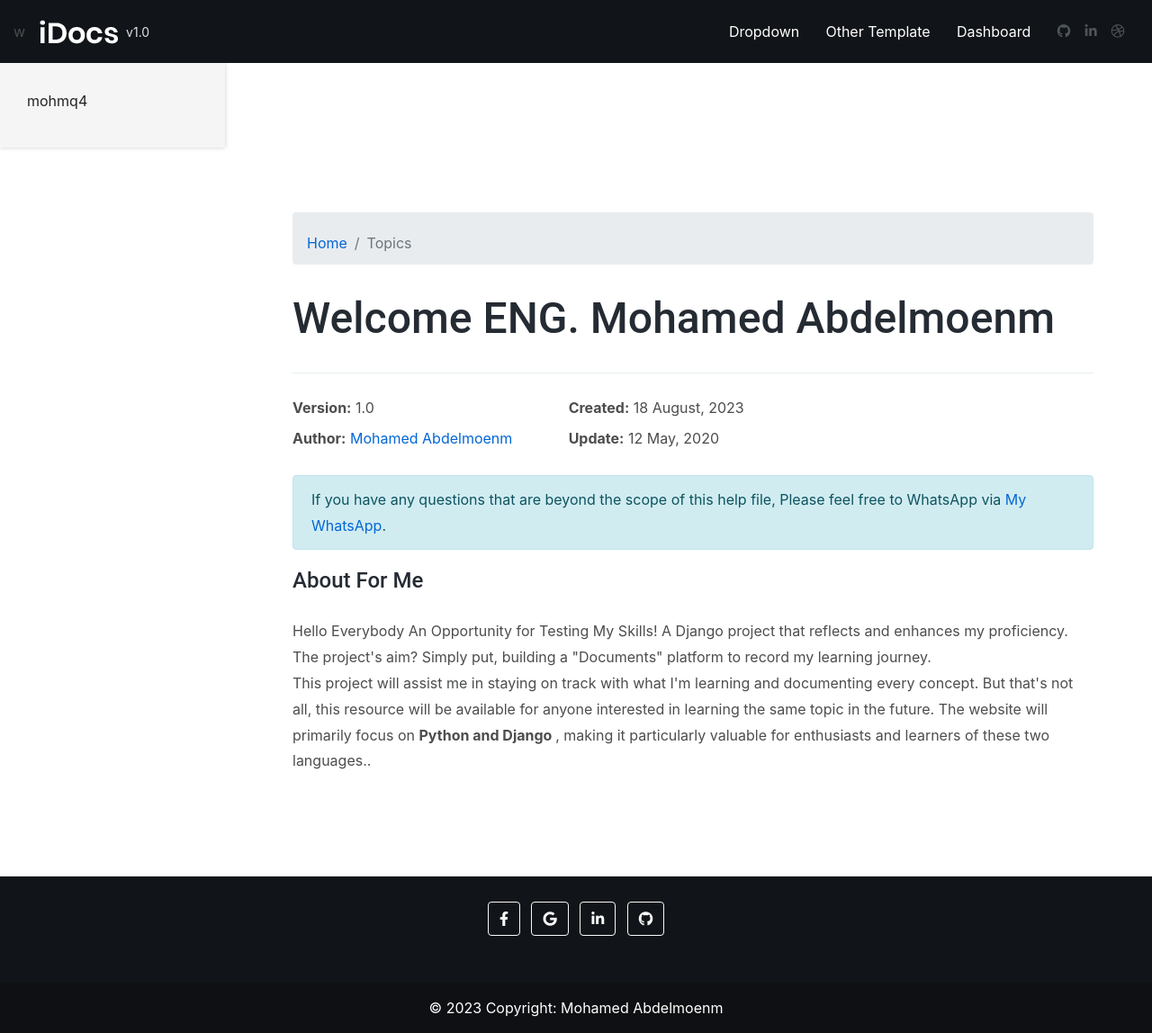
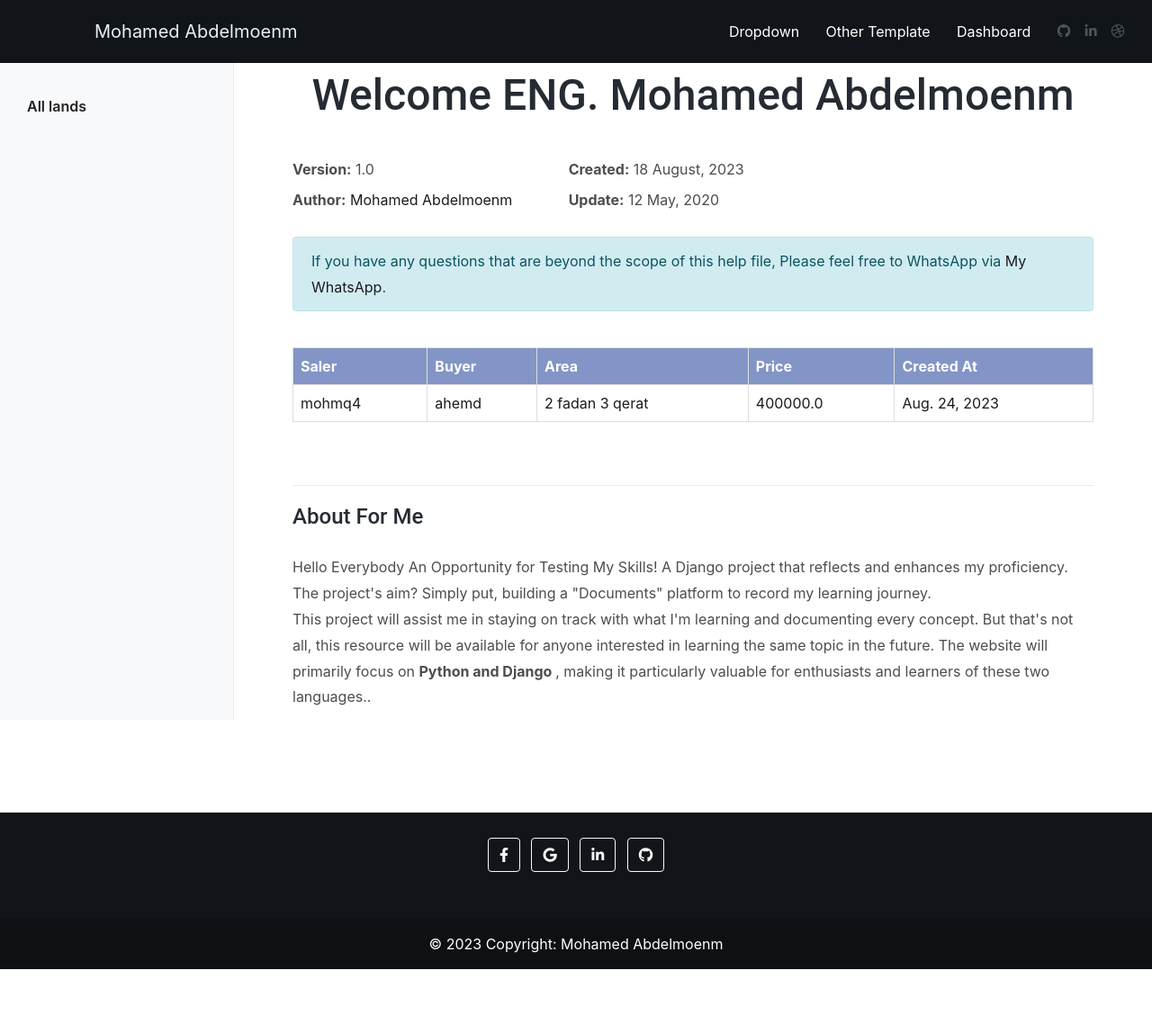
Before and after one commit to Mohamed00Abdelmonem/Dj-Measure-Acreage, a Django app: page / in a window 1280 px wide. Shown: the whole page at 90% size. After the commit the page ends 1077 px from the top, so only its background shows below. Run offline with Django 4.2, Linux system fonts and the light colour scheme; data comes from the database, SQL or seed files in the repository; some libraries are stand-ins or nearby versions.

Commit message:
update in frontend

```diff
--- a/app/templates/app/index.html
+++ b/app/templates/app/index.html
@@ -5,20 +5,59 @@
 
 
 
+<style>
+  table {
+    width: 100%;
+    border-collapse: collapse;
+    margin-bottom: 70px;
+    margin-top: 40px;
+  }
 
-<!-- New Sidebar Navigation
+  th, td {
+    border: 1px solid #ddd;
+    padding: 8px;
+    text-align: left;
+  }
+
+  th {
+    background-color: #8295c6;
+  }
+
+  tr:nth-child(even) {
+    background-color: #f2f2f2;
+  }
+  a {
+    color: rgb(27, 27, 27);
+    text-decoration: none;
+
+  }
+</style>
+
+
+
+
+
+<!-- Sidebar Navigation
 	============================ -->
-<div class="new-sidebar">
+
+
+	<div class="idocs-navigation bg-light">
+    <ul class="nav flex-column ">
+
+
+
+
+        <li class="nav-item"><a class="nav-link active" href="#idocs_start">All lands </a>
           <ul class="nav flex-column">
-
             {% for land in objects %}
                  <li class="nav-item"><a class="nav-link" href="/">{{land.name_saler}}</a></li>
             {% endfor %}
-    <!-- Add more links as needed -->
         </ul>
-</div>
+        </li>
 
 
+
+  </div>
 
 
  <!-- Docs Content
@@ -26,25 +65,9 @@
     <div class="idocs-content">
       <div class="container">
 
-
-        <!-- Getting Started
-    ============================ -->
-        <section id="idocs_start">
+        <h1>Welcome ENG. Mohamed Abdelmoenm</h1>
 
 
-            <!--Breadcrumb
-    ============================ -->
-          <ol class="breadcrumb my-4">
-            <li class="breadcrumb-item"><a href="/">Home</a></li>
-            <li class="breadcrumb-item active" aria-current="page">Topics </li>
-
-        </ol>
-
-
-        <h1>Welcome ENG. Mohamed Abdelmoenm</h1>
-        <!-- <h2>Your ThemeForest Item Name Here</h2>
-        <p class="lead">Thank you so much for purchasing our item from themeforest.</p> -->
-		<hr>
         <div class="row">
           <div class="col-sm-6 col-lg-4">
             <ul class="list-unstyled">
@@ -59,8 +82,38 @@
             </ul>
           </div>
         </div>
-        <p class="alert alert-info">If you have any questions that are beyond the scope of this help file, Please feel free to WhatsApp via <a target="_blank" href="https://wa.me/+201026120743">My WhatsApp</a>.</p>
+            <p class="alert alert-info">If you have any questions that are beyond the scope of this help file, Please feel free to WhatsApp via <a target="_blank" href="https://wa.me/+201064983621">My WhatsApp</a>.</p>
             </section>
+
+
+<table>
+  <thead>
+    <tr>
+      <th>Saler</th>
+      <th>Buyer</th>
+      <th>Area</th>
+      <th>Price</th>
+      <th>Created At</th>
+    </tr>
+  </thead>
+  <tbody>
+    {% for land in objects %}
+
+    <tr>
+      <td><a href="/">{{land.name_saler}}</a></td>
+      <td><a href="/">{{land.name_buyer}}</a></td>
+      <td><a href="/">{{land.area}}</a></td>
+      <td><a href="/">{{land.price}}</a></td>
+      <td><a href="/">{{land.created_at}}</a></td>
+
+    </tr>
+    {% endfor %}
+
+  </tbody>
+</table>
+
+
+     <hr>
 
 
         <h4>About For Me</h2>
--- a/app/templates/base.html
+++ b/app/templates/base.html
@@ -53,6 +53,101 @@
 a {
         text-decoration: none; /* This removes the underline */
     }
+
+    .navbar-brand {
+    display: inline-block;
+    padding-top: 0.3125rem;
+    padding-bottom: 0.3125rem;
+    margin-right: 3rem;
+    margin-left: 90px;
+    font-size: 3.25rem;
+    color: #e8f1f1;
+    }
+
+
+    body {
+            font-family: Arial, sans-serif;
+            margin: 20px;
+        }
+
+        h1 {
+            text-align: center;
+        }
+
+        table {
+            width: 100%;
+            border-collapse: collapse;
+        }
+
+        th,
+        td {
+            padding: 10px;
+            border: 1px solid #ccc;
+        }
+
+        th {
+            background-color: #698cd7;
+            font-weight: bold;
+            color: white;
+        }
+
+        td.actions {
+            text-align: center;
+        }
+
+
+        .edit-btn,
+        .delete-btn {
+            padding: 5px;
+            border-radius: 50%;
+            cursor: pointer;
+            font-size: 18px;
+        }
+
+        .add-doctor-btn {
+            background-color: #667ed4;
+            color: white;
+            margin-bottom: 20px;
+        }
+
+        .edit-btn {
+            background-color: #afc6eb;
+            color: #333;
+        }
+
+
+        .delete-btn {
+            background-color: #ff9999;
+            color: #fff;
+        }
+        a {
+            text-decoration: none;
+        }
+        tbody tr:hover {
+            background-color: #909ce1;
+        }
+
+        .go-back-btn-container {
+            text-align: right;
+
+        }
+        .add-doctor-btn,
+        .go-back-btn {
+            margin-top: 20px;
+            padding: 10px 20px;
+            background-color: #6d83dc;
+            color: #fff;
+            border: none;
+            border-radius: 5px;
+            cursor: pointer;
+            font-size: 16px;
+            transition: background-color 0.3s ease;
+        }
+
+        .go-back-btn:hover {
+            background-color: #2857bc;
+        }
+
 </style>
 <!-- Stylesheet
 ============================== -->
@@ -94,9 +189,9 @@
         <!-- Sidebar Toggler -->
 		<button id="sidebarCollapse" class="navbar-toggler d-block d-md-none" type="button"><span></span><span class="w-75"></span><span class="w-50"></span></button>
 
-		<!-- Logo --> w
-        <a class="logo ml-md-3" href="/" title="iDocs Template"> <img src="{% static 'assets/images/logo-light.png' %}" alt="iDocs Template"/> </a>
-		<span class="text-2 text-light ml-2">v1.0</span>
+		<!-- Logo -->
+    <span class="navbar-brand">Mohamed Abdelmoenm</span>
+
         <!-- Logo End -->
 
 		<!-- Navbar Toggler -->
```
Lines whose indentation alone changed are shown as unchanged.
